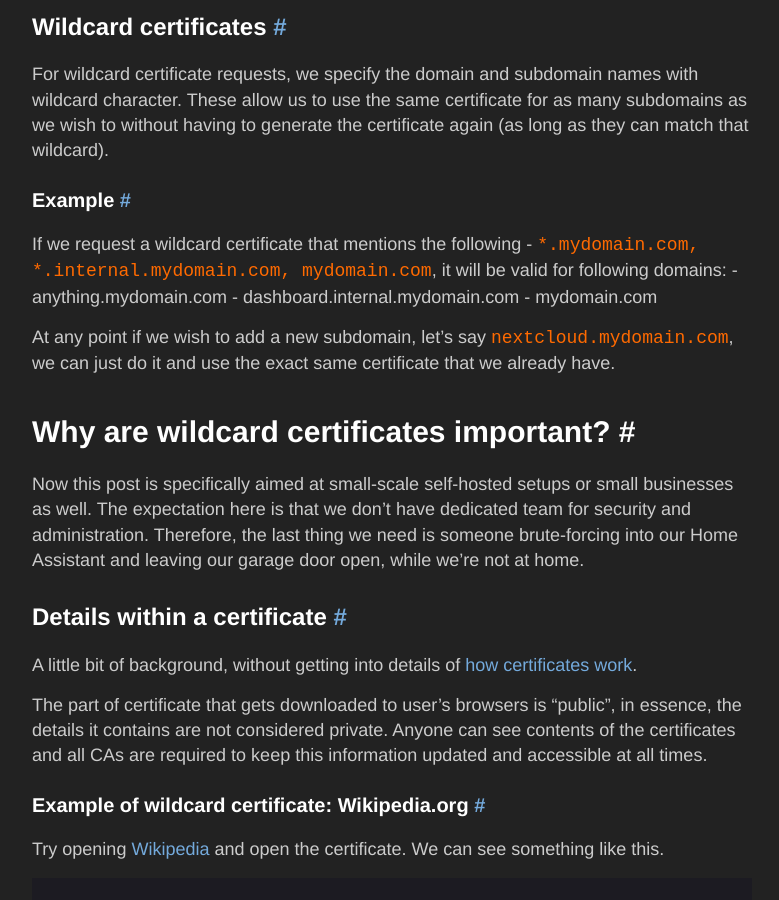
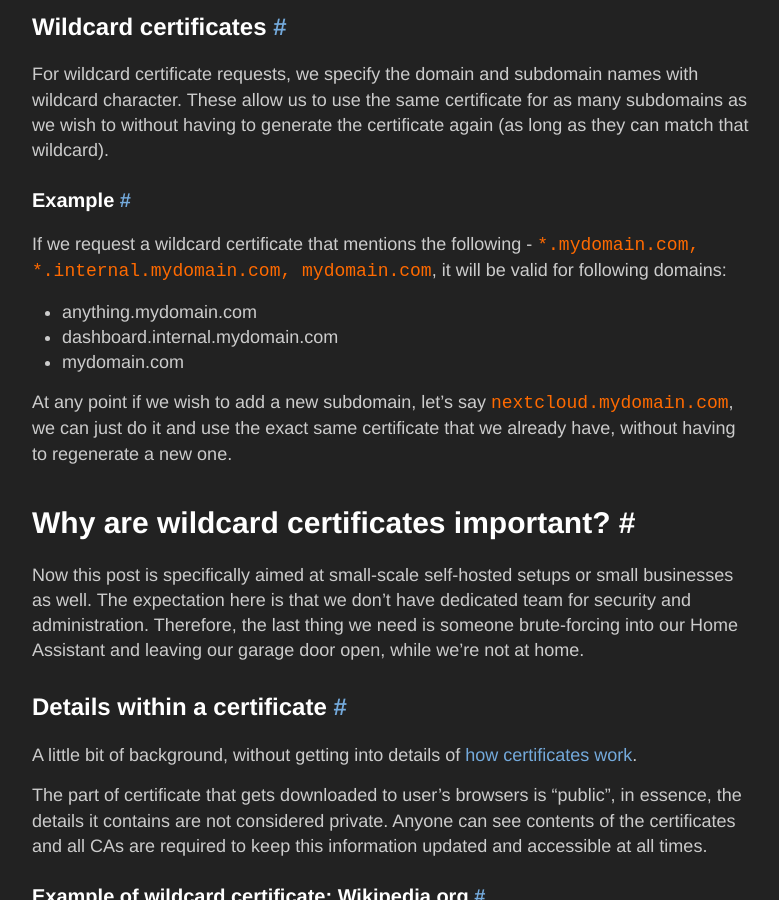
Before and after one commit to abhinavdabral/abhinavdabral.github.io, a Jekyll site: the page built from _posts/2024-1-4-wildcard-certificate-benefits.md, in a window 1280 px wide and 900 px high, scrolled down 1028 px. Shown: the whole window, without its empty margins (248-1027 px from the left). Built offline with Jekyll 4.4.1, drawn with Linux system fonts in a browser that asks for light colours.

Commit message:
20240104 minor corrections

```diff
--- a/_posts/2024-1-4-wildcard-certificate-benefits.md
+++ b/_posts/2024-1-4-wildcard-certificate-benefits.md
@@ -34,11 +34,11 @@ For wildcard certificate requests, we specify the domain and subdomain names wit
 ### Example
 
 If we request a wildcard certificate that mentions the following - `*.mydomain.com, *.internal.mydomain.com, mydomain.com`, it will be valid for following domains:
-       - anything.mydomain.com
-       - dashboard.internal.mydomain.com
-       - mydomain.com
+  - anything.mydomain.com
+  - dashboard.internal.mydomain.com
+  - mydomain.com
 
-At any point if we wish to add a new subdomain, let's say `nextcloud.mydomain.com`, we can just do it and use the exact same certificate that we already have.
+At any point if we wish to add a new subdomain, let's say `nextcloud.mydomain.com`, we can just do it and use the exact same certificate that we already have, without having to regenerate a new one.
 
 # Why are wildcard certificates important?
 
```
